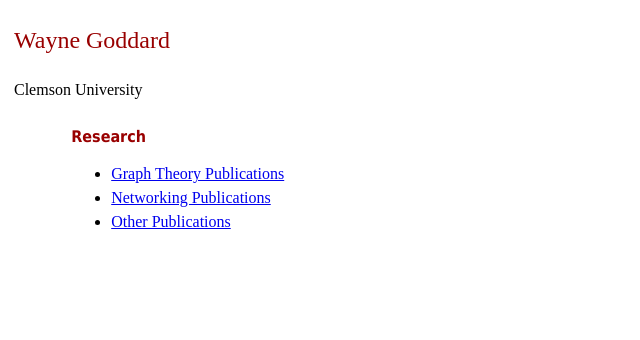
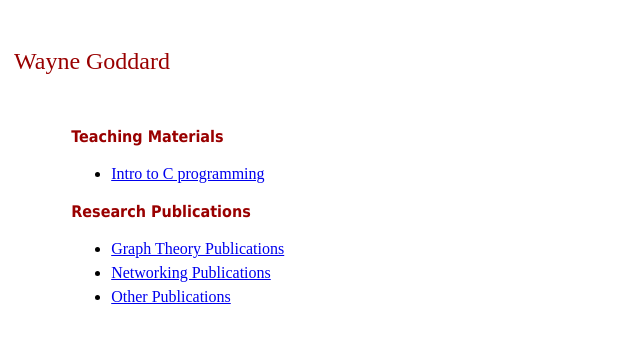
Before and after one commit to goddardGraph/goddardGraph.github.io, a plain HTML site: page index.html in a window 1280 px wide. Shown: the whole page, without its empty margins (0-640 px from the left). Drawn offline with Linux system fonts and the light colour scheme.

Commit message:
Update index.html

```diff
--- a/index.html
+++ b/index.html
@@ -45,17 +45,20 @@
    <tr>
      <td><font size=+2 color= #990000 family=sans-serif>Wayne Goddard</font></td>
    </tr>
-    <tr>
-      <td>Clemson University</td>
-    </tr>
   </tbody>
 </table></td><td>
 </td></tr></tbody></table>
 
 <div id="contentBox" style="margin:0px auto; width:90%">
 
+<h2>Teaching Materials</h2>
+<ul class="mainlist">
+<li>
+  <a HREF="introC/">Intro to C programming</a>
+</li>
+</ul>
 
-<h2>Research</h2>
+<h2>Research Publications</h2>
 <ul class="mainlist">
   <li>
 <a HREF="graphs.html">Graph Theory Publications</a>
```
